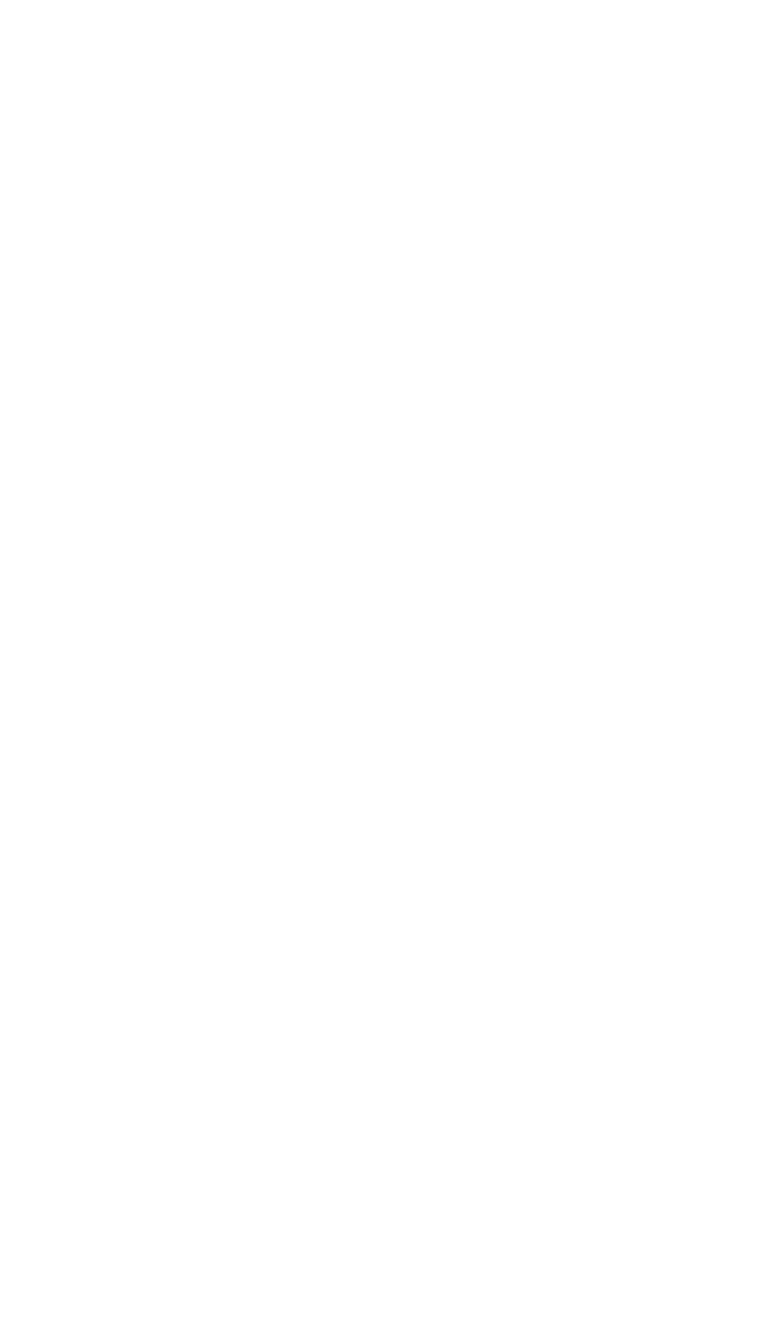
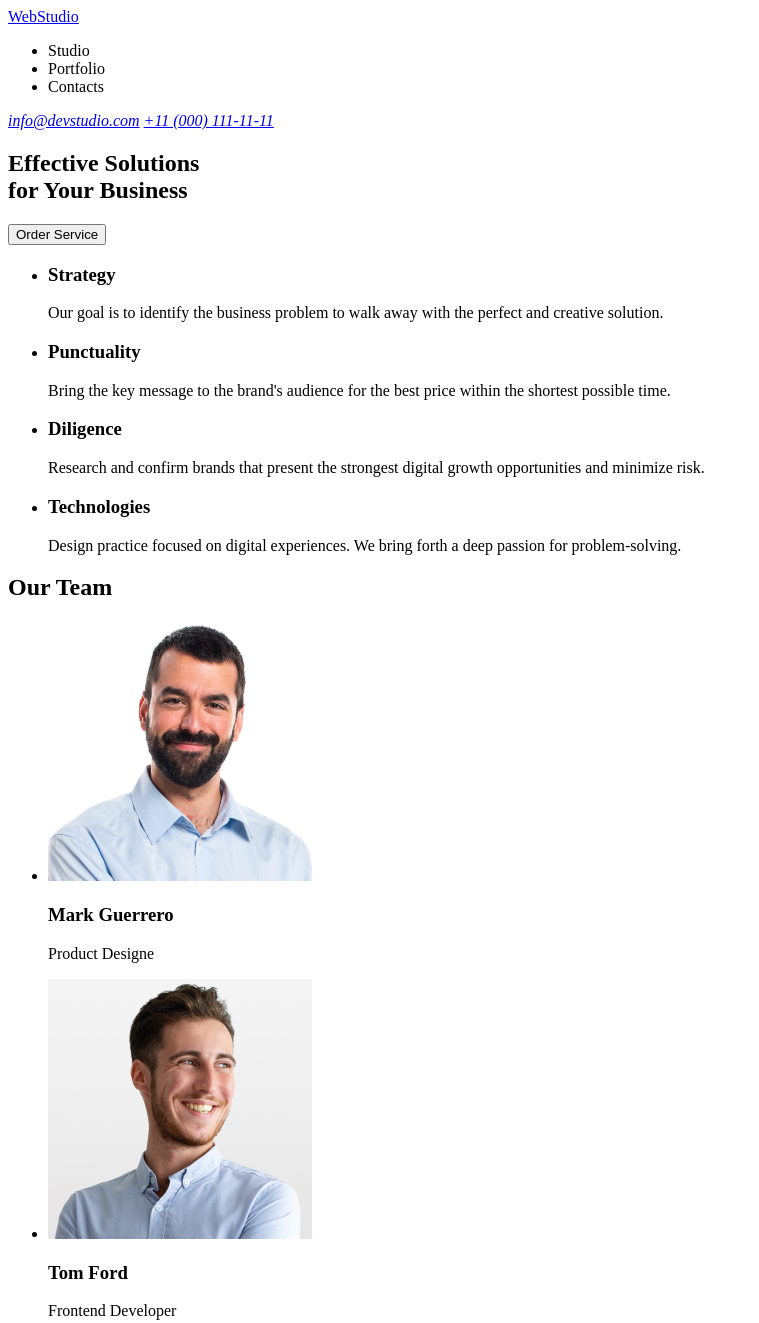
Before and after one commit to Anlika23/goit-markup-hw-01, a plain HTML site: page index.html in a window 1280 px wide. Shown: the top 1323 px of the page, without its empty margins (0-759 px from the left). Before the commit the page ends 800 px from the top, so only its background shows below. Drawn offline with Linux system fonts and the light colour scheme.

Commit message:
vsia dom robota1

```diff
--- a/index.html
+++ b/index.html
@@ -6,8 +6,105 @@
     <title>Document</title>
   </head>
   <body>
-    <header></header>
-    <main></main>
-    <footer></footer>
+    <header>
+      <nav>
+        <a href="./index.html">WebStudio</a>
+        <ul>
+          <li>Studio</li>
+          <li>Portfolio</li>
+          <li>Contacts</li>
+        </ul>
+      </nav>
+      <address>
+        <a href="mailto:info@devstudio.com">info@devstudio.com</a>
+        <a href="tel:+110001111111">+11 (000) 111-11-11</a>
+      </address>
+    </header>
+    <main>
+      <section>
+        <h1>
+          Effective Solutions <br />
+          for Your Business
+        </h1>
+        <button type="button">Order Service</button>
+      </section>
+      <section>
+        <ul>
+          <li>
+            <h3>Strategy</h3>
+            Our goal is to identify the business problem to walk away with the
+            perfect and creative solution.
+          </li>
+          <li>
+            <h3>Punctuality</h3>
+            Bring the key message to the brand's audience for the best price
+            within the shortest possible time.
+          </li>
+          <li>
+            <h3>Diligence</h3>
+            Research and confirm brands that present the strongest digital
+            growth opportunities and minimize risk.
+          </li>
+          <li>
+            <h3>Technologies</h3>
+            Design practice focused on digital experiences. We bring forth a
+            deep passion for problem-solving.
+          </li>
+        </ul>
+      </section>
+      <section>
+        <h2>Our Team</h2>
+        <ul>
+          <li>
+            <img
+              src="./images/img1.png"
+              alt="Mark Guerrero"
+              width="264"
+              height="260"
+            />
+            <h3>Mark Guerrero</h3>
+            <p>Product Designe</p>
+          </li>
+          <li>
+            <img
+              src="./images/img2.png"
+              alt="Tom Ford"
+              width="264"
+              height="260"
+            />
+            <h3>Tom Ford</h3>
+            <p>Frontend Developer</p>
+          </li>
+          <li>
+            <img
+              src="./images/img3.png"
+              alt="Camila Garcia"
+              width="264"
+              height="260"
+            />
+            <h3>Camila Garcia</h3>
+            <p>Marketing</p>
+          </li>
+          <li>
+            <img
+              src="./images/img4.png"
+              alt="Daniel Wilson"
+              width="264"
+              height="260"
+            />
+            <h3>Daniel Wilson</h3>
+            <p>UI Designer</p>
+          </li>
+        </ul>
+      </section>
+    </main>
+    <footer>
+      <a href="./index.html">WebStudio</a>
+      <p>
+        Increase the flow of customers and <br />
+        sales for your business with digital <br />
+        marketing & growth solutions.
+      </p>
+    </footer>
   </body>
 </html>
```
Also changed, not shown: images/img1.png (added), images/img2.png (added), images/img3.png (added), images/img4.png (added).
